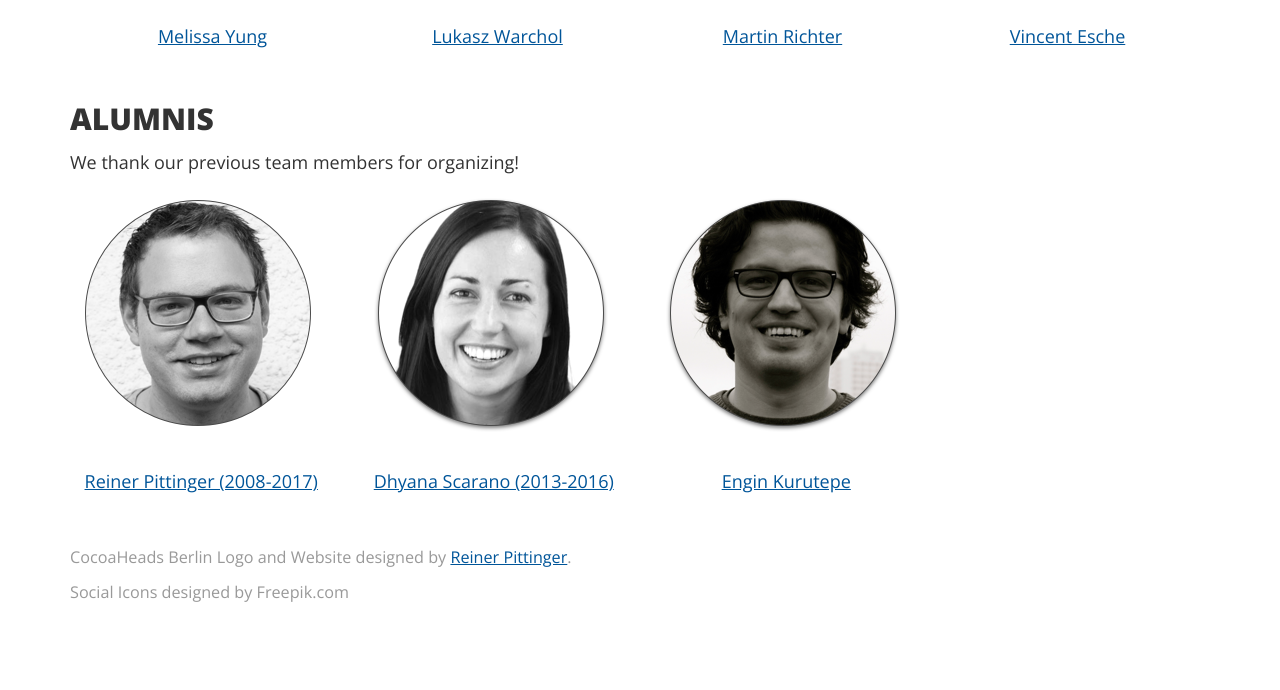
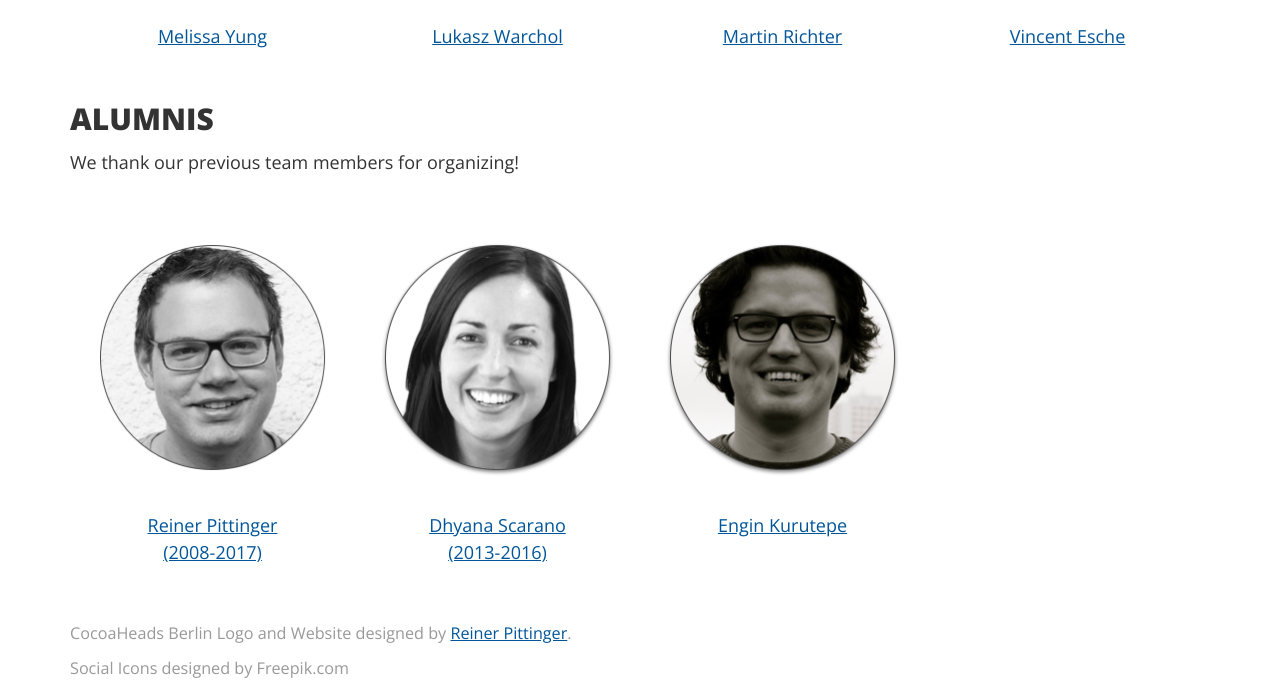
Before and after one commit to cocoaheads-berlin/cocoaheads-berlin.github.com, a Jekyll site: the page built from index.markdown, in a window 1280 px wide, cut to the strip 2918-3608 px from the top of the page. Built offline with Jekyll 4.4.1, drawn with Linux system fonts in a browser that asks for light colours; nearby versions of some CDN libraries; some web fonts are replaced; before the commit the page ends 3532 px from its top, so only the background shows below that.

Commit message:
More Bugfixes

```diff
--- a/_layouts/default.html
+++ b/_layouts/default.html
@@ -21,8 +21,6 @@
       <script src="https://oss.maxcdn.com/respond/1.4.2/respond.min.js"></script>
     <![endif]-->
 
-	<link rel="shortcut icon" href="/favicon.ico">
-
   </head>
   <body>
   	<div class="container-fluid" id="header-banner">
--- a/css/styles.css
+++ b/css/styles.css
@@ -150,8 +150,12 @@ p {
     content:'\e03c';
 }
 
-#team-list {
+.team-list {
 	margin: 3em 0;
+}
+
+.team-list a img {
+	width: auto;
 }
 
 h2.meeting {
--- a/index.markdown
+++ b/index.markdown
@@ -125,7 +125,7 @@ Drinks are usually provided by the hosting company of the event.
 # The Team
 <a id="team"></a>
 <p><a href="mailto:&#116;&#101;&#097;&#109;&#064;&#099;&#111;&#099;&#111;&#097;&#104;&#101;&#097;&#100;&#115;&#045;&#098;&#101;&#114;&#108;&#105;&#110;&#046;&#111;&#114;&#103;"><button>Contact the team!</button></a></p>
-<div class="row" id="team-list">
+<div class="row team-list">
   <div class="col-md-3 col-xs-3 text-center"><a href="https://twitter.com/amelyun/"><img src="images/team-melissa.png" class="img-responsive"><br/>Melissa Yung</a></div>
   <div class="col-md-3 col-xs-3 text-center"><a href="https://twitter.com/warcholuke"><img src="images/team-lukasz.png" class="img-responsive"><br/>Lukasz Warchol</a></div>
   <div class="col-md-3 col-xs-3 text-center"><a href="https://twitter.com/richeterre"><img src="images/team-martin.png" class="img-responsive"><br/><span >Martin Richter</span></a></div>
@@ -136,9 +136,9 @@ Drinks are usually provided by the hosting company of the event.
 
 We thank our previous team members for organizing!
 
-<div class="row">
-	<div class="col-md-3 col-xs-3 text-center"><a href="https://twitter.com/rpitting/"><img src="images/team-reiner.png" class="img-responsive"><br/>Reiner Pittinger (2008-2017)</a></div>
-  <div class="col-md-3 col-xs-3 text-center"><a href="https://twitter.com/dhyanascarano/"><img src="images/team-dhyana.png" class="img-responsive"><br/>Dhyana Scarano (2013-2016)</a></div>
+<div class="row team-list">
+	<div class="col-md-3 col-xs-3 text-center"><a href="https://twitter.com/rpitting/"><img src="images/team-reiner.png" class="img-responsive"><br>Reiner Pittinger<br>(2008-2017)</a></div>
+  <div class="col-md-3 col-xs-3 text-center"><a href="https://twitter.com/dhyanascarano/"><img src="images/team-dhyana.png" class="img-responsive"><br/>Dhyana Scarano<br>(2013-2016)</a></div>
   <div class="col-md-3 col-xs-3 text-center"><a href="https://twitter.com/ekurutepe"><img src="images/team-engin.png" class="img-responsive"><br/>Engin Kurutepe</a></div>
 </div>
 
```
Also changed, not shown: 2 other files.
